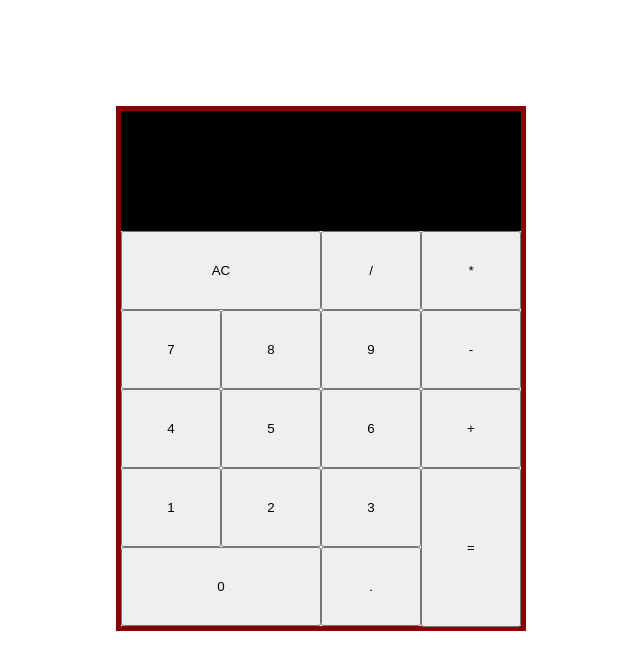
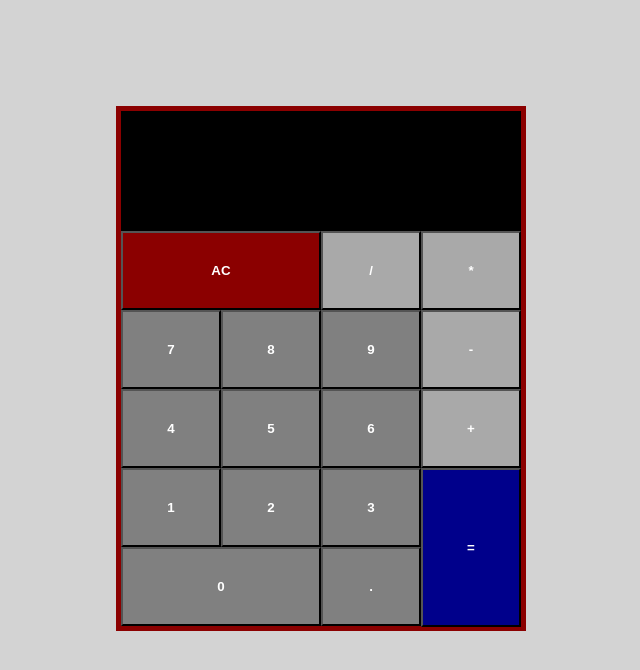
Before and after one commit to ronakp1/Calculator, a plain HTML site: page index.html in a window 1280 px wide. Shown: the whole page, without its empty margins (319-959 px from the left). Drawn offline with Linux system fonts and the light colour scheme.

Commit message:
css changes

```diff
--- a/calculator.css
+++ b/calculator.css
@@ -1,3 +1,7 @@
+body {
+    background-color: lightgray;
+}
+
 .app {
     display: flex;
     justify-content: center;
@@ -23,11 +27,13 @@
 
 .container  #ac {
     width:200px;
+    background:darkred
 }
 
 .container #equals {
     height:159px;
     position:absolute;
+    background:darkblue;
 }
 
 .container #zero {
@@ -36,6 +42,21 @@
 .container button{
     padding: 30px;
     width:100px;
+    cursor: pointer;
+    color:white;
+    font-weight:bold;
+}
+
+.container .number {
+    background:grey;
+}
+
+.container .dot {
+    background:grey;
+}
+
+.container .operation {
+    background:darkgrey
 }
 
 .screen {
```
